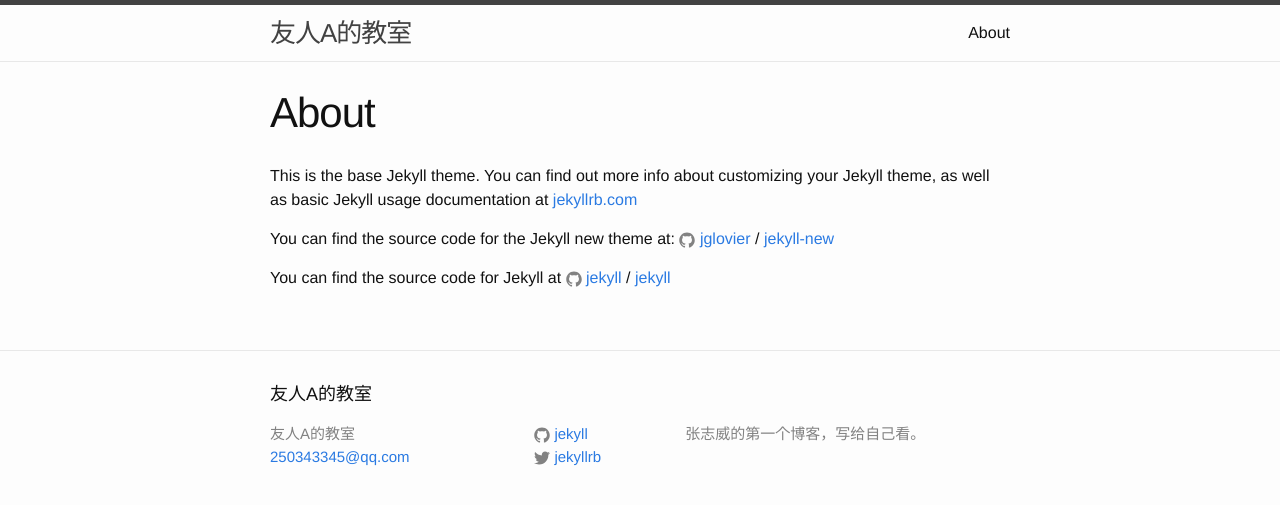
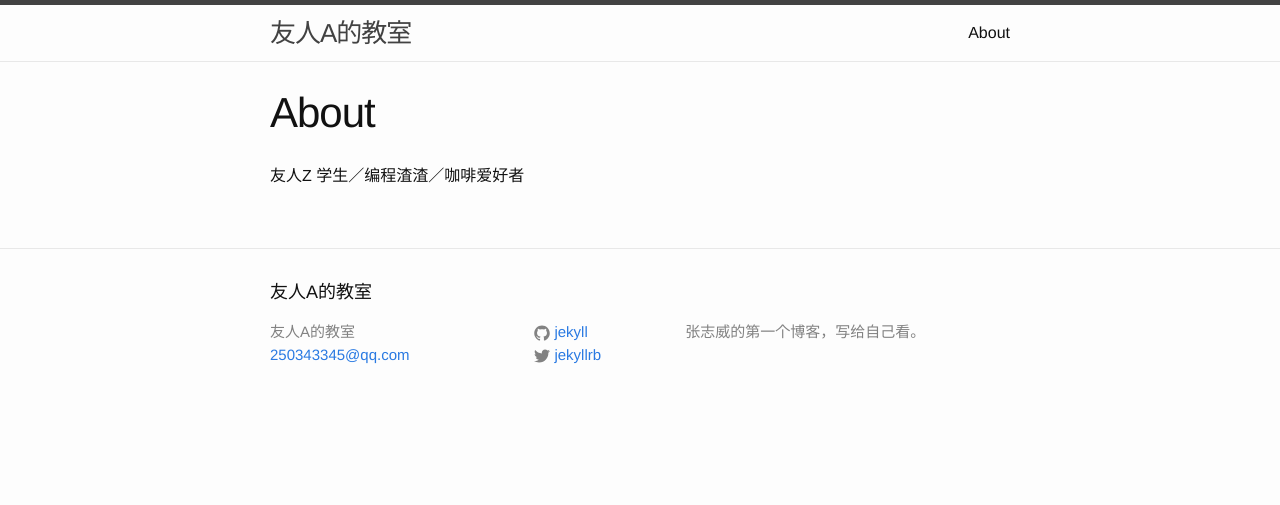
Before and after one commit to Zwei-Eric/Zwei-Eric.github.io, a Jekyll site: the page built from about.md, in a window 1280 px wide. Shown: the top 505 px of the page. Built offline with Jekyll 4.4.1, drawn with Linux system fonts in a browser that asks for light colours.

Commit message:
Update about.md

```diff
--- a/about.md
+++ b/about.md
@@ -3,13 +3,5 @@ layout: page
 title: About
 permalink: /about/
 ---
-
-This is the base Jekyll theme. You can find out more info about customizing your Jekyll theme, as well as basic Jekyll usage documentation at [jekyllrb.com](http://jekyllrb.com/)
-
-You can find the source code for the Jekyll new theme at:
-{% include icon-github.html username="jglovier" %} /
-[jekyll-new](https://github.com/jglovier/jekyll-new)
-
-You can find the source code for Jekyll at
-{% include icon-github.html username="jekyll" %} /
-[jekyll](https://github.com/jekyll/jekyll)
+友人Z
+学生／编程渣渣／咖啡爱好者
```
